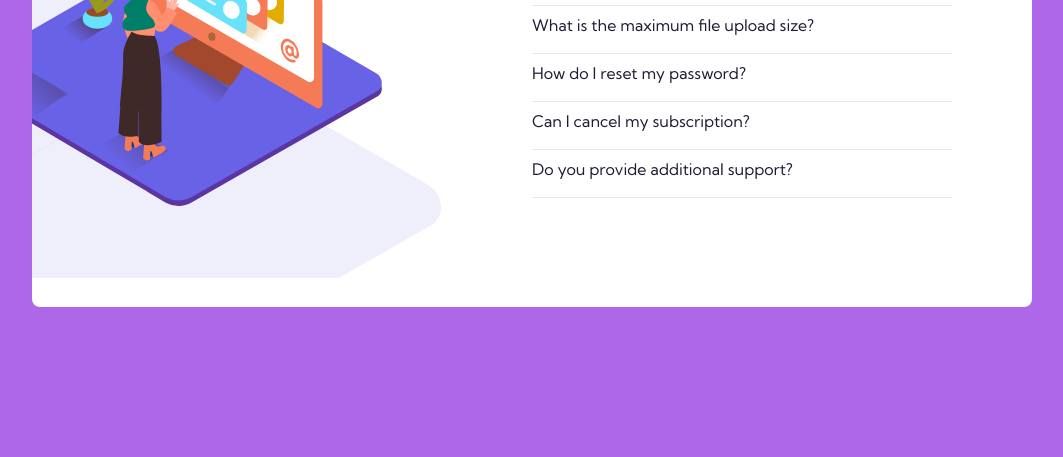
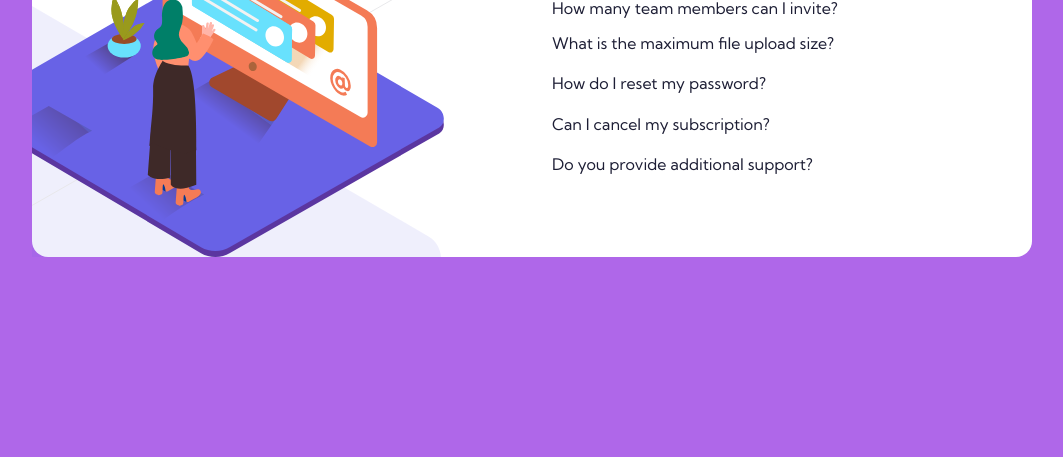
Before and after one commit to brunobarross/Faq-Frontend-mentor, a plain HTML site: page index.html in a window 1280 px wide. Shown: the part 343-800 px from the top of the page, without its empty margins (108-1171 px from the left). Drawn offline with nearby package versions, Linux system fonts and the light colour scheme.

Commit message:
Add files via upload

```diff
--- a/assets/js/script.js
+++ b/assets/js/script.js
@@ -3,18 +3,13 @@ const texto = document.getElementsByTagName('p');
 const fora = document.querySelector('.faq__container');
 
 
-
 faqItem.forEach((divs) =>{
-    divs.addEventListener('click', ativarTexto);
+    divs.addEventListener('click',  ativarTexto);
 
 });
 
 
 function ativarTexto(event){
-    faqItem.forEach((item) =>{
-        item.classList.remove('ativar');
-    })
 
-    event.currentTarget.classList.add('ativar');
-
+    event.currentTarget.classList.toggle('ativar');
 }
--- a/assets/sass/style.scss
+++ b/assets/sass/style.scss
@@ -32,27 +32,24 @@ li {
   justify-content: center;
   align-items: center;
   height: 100%;
-  height: 100%;
   background: $violeta;
+  @include d(m) {
+  }
 }
 
 .faq {
   background: $branco;
-  border-radius: 8px;
-  width: 1000px;
-  height: 500px;
+  border-radius: 16px;
+  max-width: 1200px;
+  min-width: 1000px;
+  height: auto;
+  display: grid;
+  grid-template-columns: 500px 1fr;
+  grid-template-rows: auto;
+  grid-column-gap: 20px;
   @include d(m) {
     width: 90%;
-    height: 80%;
-  }
-}
-
-.faq__container {
-  margin: 0 auto;
-  display: flex;
-  justify-content: space-between;
-  @include d(m) {
-    flex-direction: column;
+    grid-template-columns: 1fr;
   }
 }
 
@@ -68,62 +65,63 @@ li {
   background-size: 960px auto;
   background-position-y: -270px;
   background-position-x: -550px;
-
-  overflow-x: hidden;
-
+  overflow: hidden;
   @include d(m) {
     background: none;
   }
 }
 
-.imagem__content {
-  @include d(m) {
-    display: none;
-  }
+.imagem__faq img {
+  margin: 40px 0px 0px -60px;
 }
 
-.imagem__content img {
-  position: absolute;
-  top: 80px;
-  left: -70px;
+.foto__mobile {
+  display: none;
 }
 
 .text__faq {
+  margin: 60px 0;
   display: flex;
   flex-direction: column;
-  padding: 80px;
   @include d(m) {
-    position: relative;
-    padding: 80px 40px;
-  }
-  &::before {
-    content: url("/assets/img/illustration-woman-online-mobile.svg");
-    position: absolute;
-    top: -120px;
+    padding: 0;
   }
 
   h2 {
-    padding-bottom: 32px;
+    padding-bottom: 16px;
     font-weight: 700;
+    font-size: 3rem;
+    @include d(m) {
+      text-align: center;
+      padding-bottom: 16px;
+      font-size: 2.25rem;
+      color: $azul-marinho;
+    }
   }
 
   ul {
     display: flex;
+    flex-wrap: wrap;
     flex-direction: column;
-    li {
-      border-bottom: 1px solid $cinza;
+
+    li + li {
+      margin-bottom: 5px;
+    }
+
     h3 {
       font-size: 1rem;
       color: $azul-marinho;
       font-weight: 400;
-        padding: 10px 0;
+      padding-top: 8px;
+      @include d(m) {
+        padding: 0;
+      }
     }
     p {
       font-size: 14px;
-        padding-bottom: 8px;
       color: $cinza-escuro;
+      max-width: 400px;
       display: none;
-      }
     }
   }
 }
--- a/index.html
+++ b/index.html
@@ -13,10 +13,10 @@
 <body>
     <main class="bg">
         <section class="faq">
-            <div class="faq__container">
                     <div class="imagem__faq">
-                        <div class="imagem__content">
-                            <img src="assets/img/illustration-woman-online-desktop.svg">
+                        <img src="assets/img/illustration-woman-online-desktop.svg">
+                        <img class="foto__mobile" src="assets/img/illustration-woman-online-mobile.svg">
+
                         </div>
 
                     </div>
@@ -46,7 +46,6 @@
 
                         </ul>
                     </div>
-                </div>
 
             </div>
         </section>
```
Also changed, not shown: assets/css/style.css, 1 other file. Lines whose indentation alone changed are shown as unchanged.
